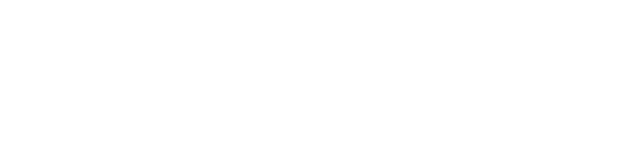
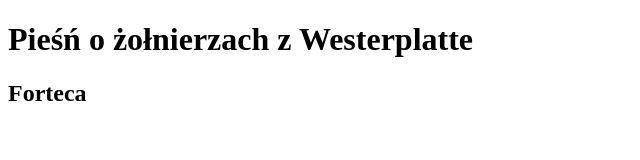
Before and after one commit to Jaronek/Nauka-Gita, a plain HTML site: page index.html in a window 1280 px wide. Shown: the whole page, without its empty margins (0-640 px from the left). Drawn offline with Linux system fonts and the light colour scheme.

Commit message:
Add html for page header

```diff
--- a/index.html
+++ b/index.html
@@ -6,6 +6,10 @@
         <title>Nauka Gita</title>
     </head>
     <body>
+        <header>
+            <h1>Pieśń o żołnierzach z Westerplatte</h1>
+            <h2>Forteca</h2>
+        </header>
 
     </body>
 </html>
```
